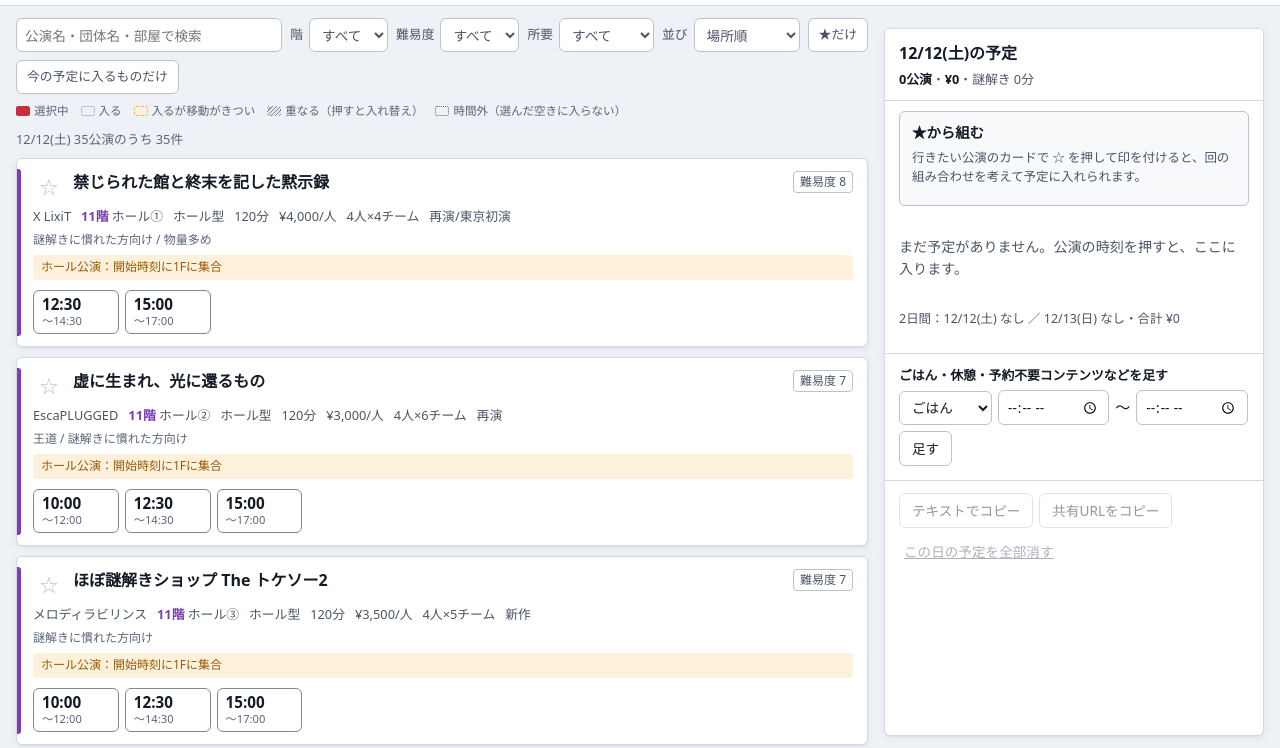
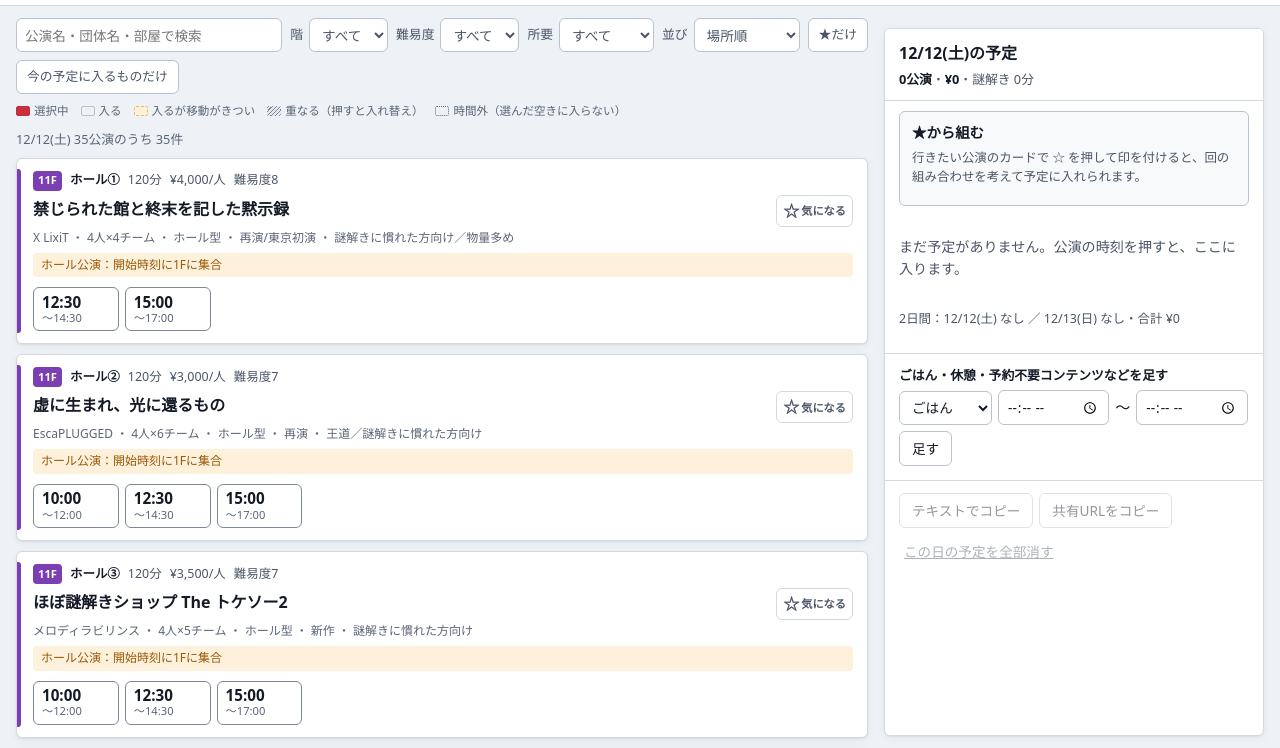
Before and after one commit to nazo-tools/saien-fes-planner, a website: page docs/index.html in a window 1280 px wide. Shown: the part 48-796 px from the top of the page. Drawn offline with Linux system fonts and the light colour scheme.

Commit message:
公演カードの上部を3行にまとめる
- 1行目に階・部屋・所要・料金・難易度を並べ、カードどうしで比べやすくした
- 2行目に公演名と「★ 気になる」ボタン（★だけだった印に言葉を付けた）
- 3行目に団体・人数・形式・初演/再演・タグをまとめた
- スマホ幅で上部の高さは平均131px→120px、12/12の35枚の合計は9138px→8730px

Co-Authored-By: Claude Opus 5.5 <noreply@anthropic.com>

```diff
--- a/docs/index.html
+++ b/docs/index.html
@@ -133,13 +133,20 @@ select,input[type="search"],input[type="time"]{border:1px solid var(--line-stron
   box-shadow:var(--shadow);position:relative}
 .card::before{content:"";position:absolute;left:0;top:10px;bottom:10px;width:4px;border-radius:0 3px 3px 0;background:var(--fc)}
 .card.has-pick{border-color:var(--accent)}
-.card-h{display:flex;gap:8px;align-items:flex-start}
-.card h3{margin:0;font-size:1rem;line-height:1.4;flex:1}
-.star{border:0;background:transparent;cursor:pointer;font-size:1.15rem;line-height:1;padding:2px 2px;color:var(--line-strong);min-width:32px;min-height:32px}
-.star[aria-pressed="true"]{color:#d9a106}
-.diff{flex:none;font-size:.75rem;border:1px solid var(--line-strong);border-radius:4px;padding:1px 6px;color:var(--muted);white-space:nowrap}
+/* 上部は3行：①比べる数字（階・部屋・所要・料金・難易度） ②公演名と★ ③団体などの補足 */
+.card-h{display:flex;gap:8px;align-items:flex-start;margin-top:4px}
+.key{margin:0;display:flex;flex-wrap:wrap;align-items:center;gap:2px 8px;font-size:.78rem;color:var(--muted);line-height:1.5}
+.key .flc{display:inline-flex;align-items:center;justify-content:center;min-width:28px;height:20px;padding:0 5px;border-radius:4px;
+  background:var(--fc);color:var(--surface);font-size:.7rem;font-weight:700}
+.key .room{color:var(--ink);font-weight:700}
+.card h3{flex:1;min-width:0;margin:0;font-size:1rem;line-height:1.4;padding-top:3px}
+.card .meta{display:block;margin:2px 0 0;font-size:.75rem;color:var(--subtle);line-height:1.5}
+.star{flex:none;display:inline-flex;align-items:center;gap:2px;min-height:32px;padding:0 6px;cursor:pointer;
+  border:1px solid var(--line);border-radius:var(--radius);background:var(--surface);color:var(--muted);font-size:.7rem;font-weight:700}
+.star span{font-size:1rem;line-height:1}
+.star[aria-pressed="true"]{border-color:#d9a106;color:var(--ink)}
+.star[aria-pressed="true"] span{color:#d9a106}
 .meta{margin:4px 0 0;font-size:.8rem;color:var(--muted);display:flex;flex-wrap:wrap;gap:2px 10px}
-.meta .fl{font-weight:700;color:var(--fc)}
 .tags{margin:4px 0 0;font-size:.75rem;color:var(--subtle)}
 .note{margin:6px 0 0;font-size:.75rem;color:var(--warn);background:var(--warn-bg);border-radius:4px;padding:3px 8px}
 /* 回ボタン：スマホは4列で幅をそろえ、広い画面はマス幅84pxで並べられるだけ並べる */
@@ -1766,8 +1773,17 @@ function card(show) {
   });
   const pickedElsewhere = picked && picked.day !== day ? h("p", { class: "note" }, `${DAY_LABEL[picked.day]} ${picked.start} の回を選んでいます`) : null;
 
+  // 上部は3行：①階・部屋・所要・料金・難易度 ②公演名と★ ③団体・人数・形式・初演/再演・タグ
   return h("article", { class: `card${picked ? " has-pick" : ""}`, style: floorStyle(show.floor) },
+    h("p", { class: "key" },
+      h("span", { class: "flc" }, show.floor),
+      h("span", { class: "room" }, show.room),
+      h("span", null, `${show.durationMin}分`),
+      h("span", null, `${yen(show.price)}/人`),
+      h("span", { title: "難易度（10段階）" }, show.difficulty != null ? `難易度${show.difficulty}` : "難易度−"),
+    ),
     h("div", { class: "card-h" },
+      h("h3", null, show.title),
       h("button", {
         type: "button", class: "star", id: `fav-${show.id}`, "aria-pressed": String(fav),
         "aria-label": fav ? `${show.title}を気になるから外す` : `${show.title}を気になるに入れる`,
@@ -1777,20 +1793,11 @@ function card(show) {
           persist();
           render();
         },
-      }, fav ? "★" : "☆"),
-      h("h3", null, show.title),
-      h("span", { class: "diff", title: "難易度（10段階）" }, show.difficulty != null ? `難易度 ${show.difficulty}` : "難易度 −"),
+      }, h("span", { "aria-hidden": "true" }, fav ? "★" : "☆"), "気になる"),
     ),
     h("p", { class: "meta" },
-      h("span", null, show.group),
-      h("span", null, h("span", { class: "fl" }, FLOORS[show.floor].label), " ", show.room),
-      h("span", null, show.format),
-      h("span", null, `${show.durationMin}分`),
-      h("span", null, `${yen(show.price)}/人`),
-      h("span", null, show.people),
-      h("span", null, show.run),
+      [show.group, show.people, show.format, show.run, show.tags.join("／")].filter(Boolean).join(" ・ "),
     ),
-    h("p", { class: "tags" }, show.tags.join(" / ")),
     show.note ? h("p", { class: "note" }, show.note) : null,
     show.floor === "11F" ? h("p", { class: "note" }, "ホール公演：開始時刻に1Fに集合") : null,
     pickedElsewhere,
```
Also changed, not shown: index.html (+13 -6 lines), ui.js (+11 -11 lines), dist/index.html.
